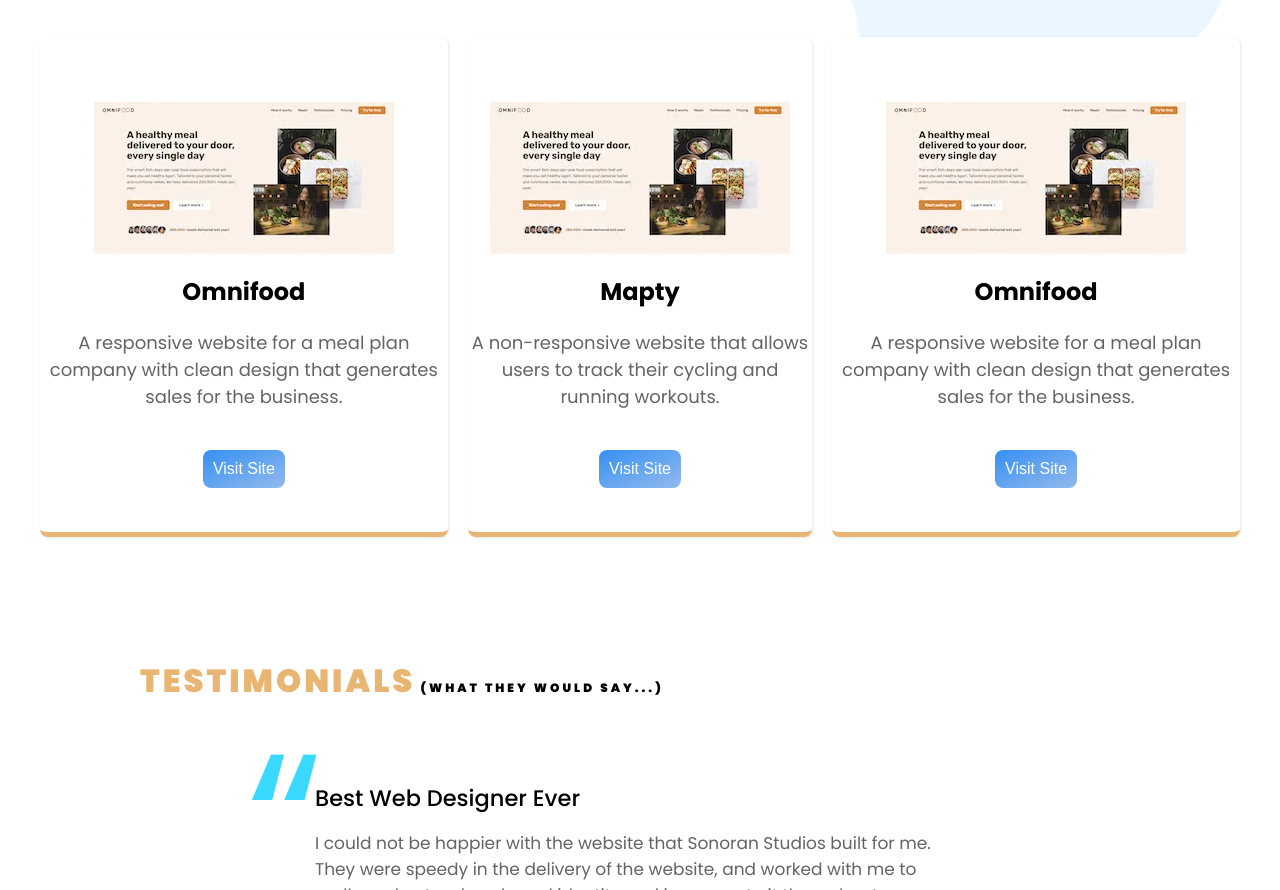
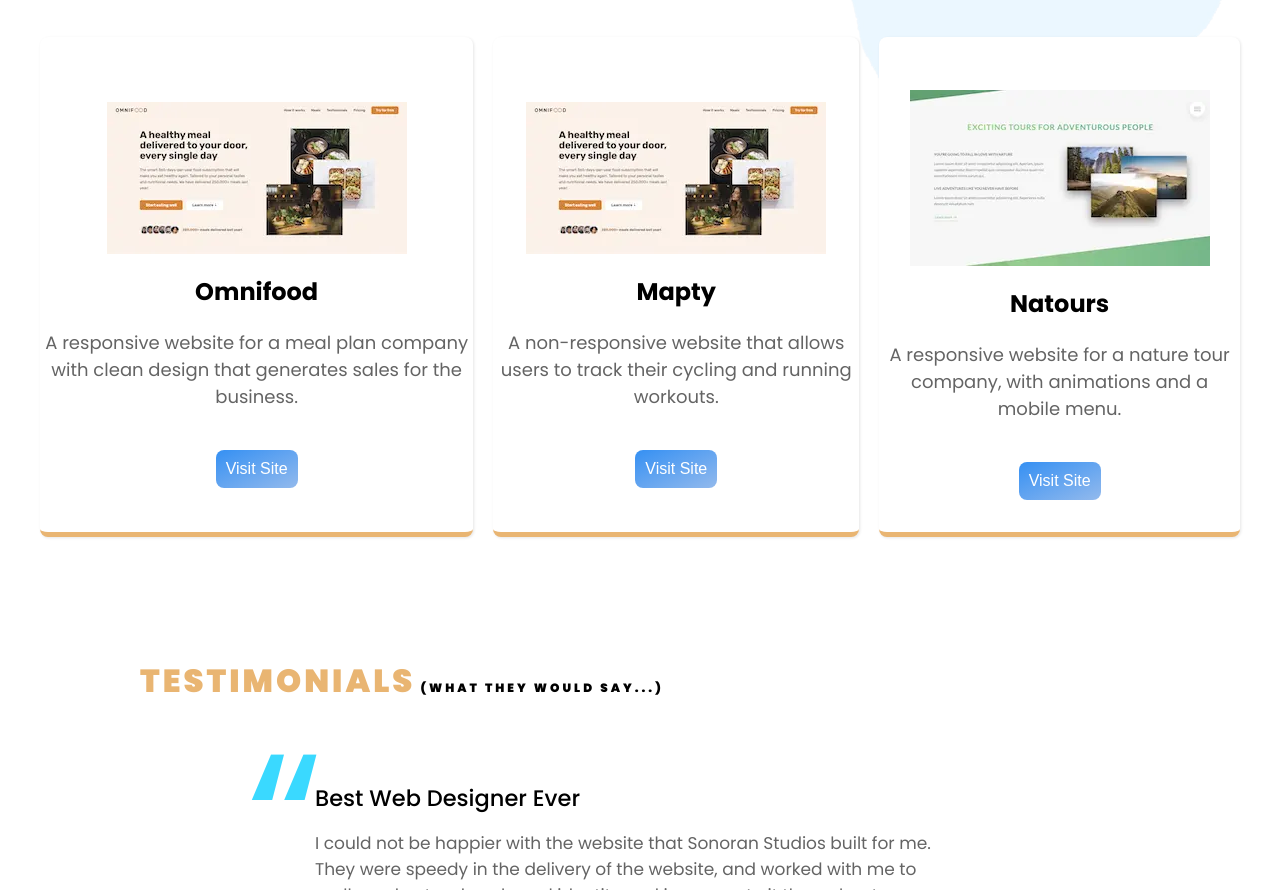
Before and after one commit to ruinedturnip/sonoran, a plain HTML site: page index.html in a window 1280 px wide. Shown: the part 2473-3363 px from the top of the page. Drawn offline with Linux system fonts and the light colour scheme.

Commit message:
updated natours link
added natours link

```diff
--- a/index.html
+++ b/index.html
@@ -18,7 +18,7 @@
         type="text/css"
     />
 </noscript>
-    <script async
+    <script defer
       src="https://kit.fontawesome.com/0ae45b2d7e.js"
       crossorigin="anonymous"
     ></script>
@@ -309,18 +309,17 @@
         </div>
         <div class="portfolio-card">
           <img
-            src="imgs/Omnifood-converted.webp"
+            src="imgs/natours-converted.webp"
             alt="Omnifood"
             class="portfolio-img"
             width="300px"
             height="152px"
           />
-          <h3 class="project-title">Omnifood</h3>
+          <h3 class="project-title">Natours</h3>
           <p class="portfolio-text">
-            A responsive website for a meal plan company with clean design that
-            generates sales for the business.
+            A responsive website for a nature tour company, with animations and a mobile menu.
           </p>
-          <a href ="https://serene-bonbon-02efe9.netlify.app/">
+          <a href ="https://grand-semifreddo-b4315e.netlify.app/">
             <button class="portfolio-btn">Visit Site</button>
           </a>
         </div>
```
Also changed, not shown: imgs/natours-converted.webp (added).
